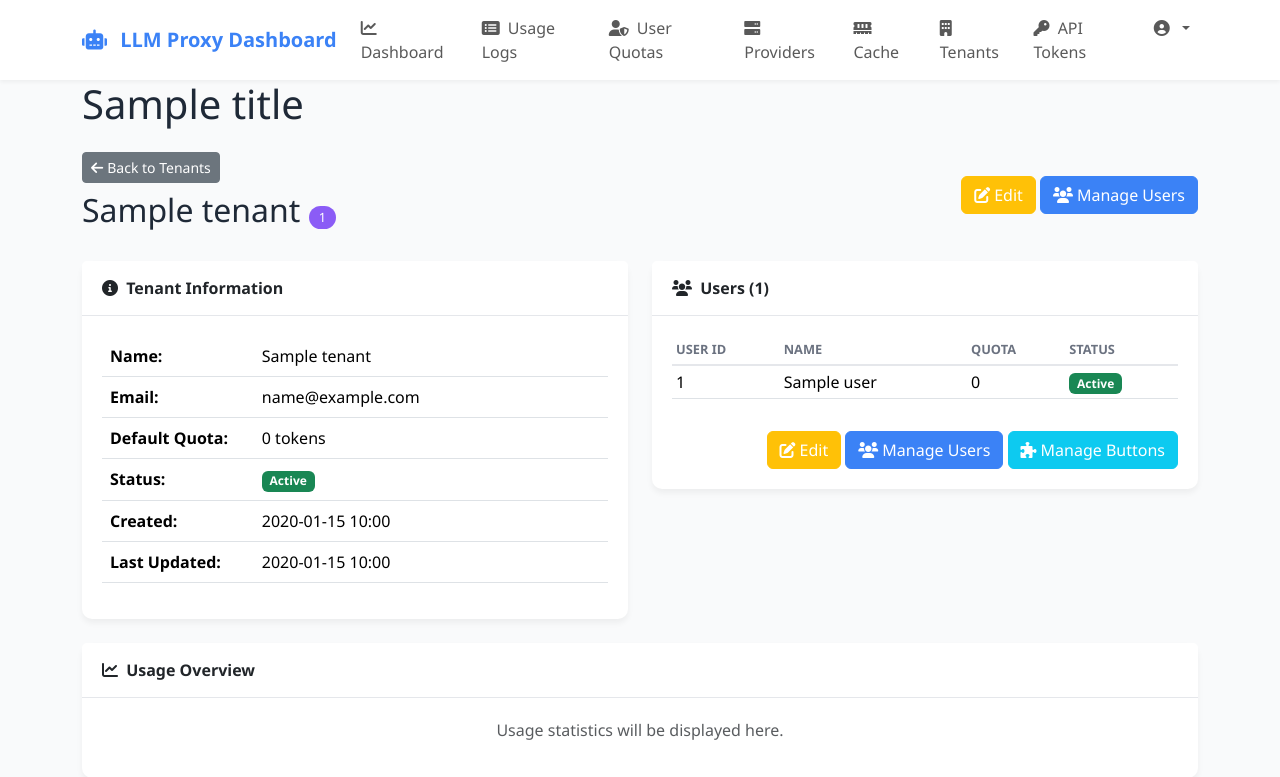
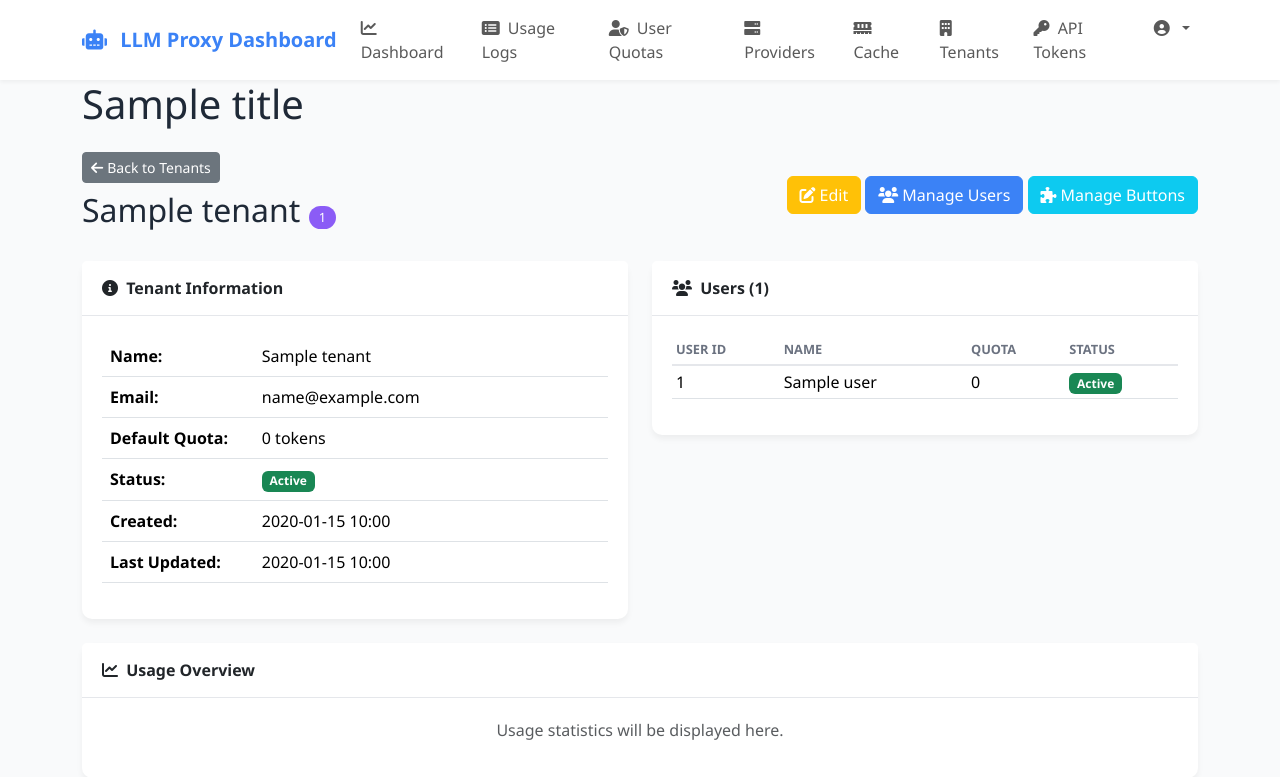
Before and after one commit to carlosvidal/Proxy-AI-Text-Enhancer-CI4, a CodeIgniter 4 app: template app/Views/tenants/view.php in a window 1280 px wide. Shown: the top 777 px of the page. Run offline with PHP 8.4 and a stand-in for CodeIgniter, Linux system fonts and the light colour scheme; the template is opened without the code that fills it: most values are stand-ins (such as "Sample title", 1, 10 or a date in 2020); data that the repository does not hold is empty; some libraries are stand-ins or nearby versions.

Commit message:
tenant users ok

```diff
--- a/app/Views/tenants/view.php
+++ b/app/Views/tenants/view.php
@@ -15,6 +15,9 @@
         </a>
         <a href="<?= site_url('tenants/users/' . $tenant['id']) ?>" class="btn btn-primary">
             <i class="fas fa-users me-1"></i>Manage Users
+        </a>
+        <a href="<?= site_url('buttons/' . $tenant['id']) ?>" class="btn btn-info text-white">
+            <i class="fas fa-puzzle-piece me-1"></i>Manage Buttons
         </a>
     </div>
 </div>
@@ -108,17 +111,6 @@
                             </tbody>
                         </table>
                     </div>
-                    <div class="text-end mt-3">
-                        <a href="<?= site_url('tenants/edit/' . $tenant['id']) ?>" class="btn btn-warning text-white">
-                            <i class="fas fa-edit me-1"></i>Edit
-                        </a>
-                        <a href="<?= site_url('tenants/users/' . $tenant['id']) ?>" class="btn btn-primary">
-                            <i class="fas fa-users me-1"></i>Manage Users
-                        </a>
-                        <a href="<?= site_url('buttons/' . $tenant['id']) ?>" class="btn btn-info text-white">
-                            <i class="fas fa-puzzle-piece me-1"></i>Manage Buttons
-                        </a>
-                    </div>
                 <?php endif; ?>
             </div>
         </div>
```
